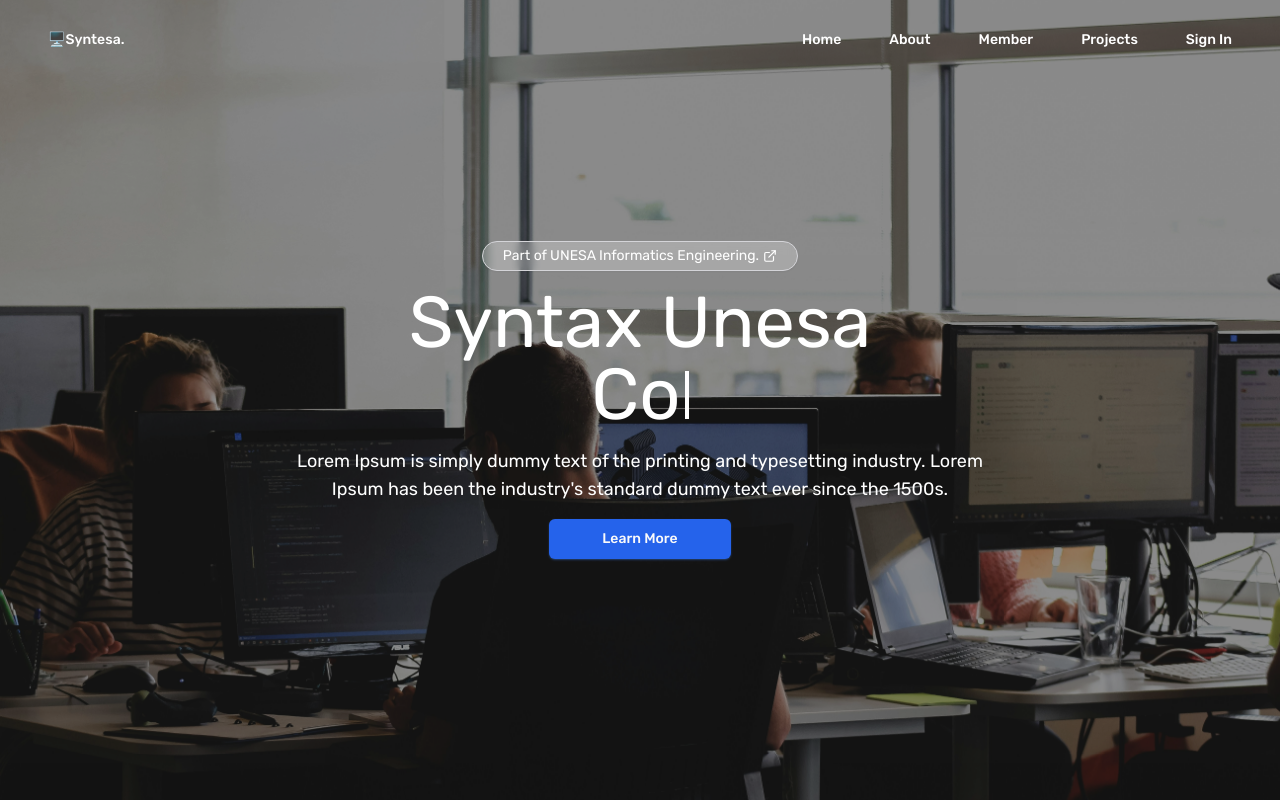
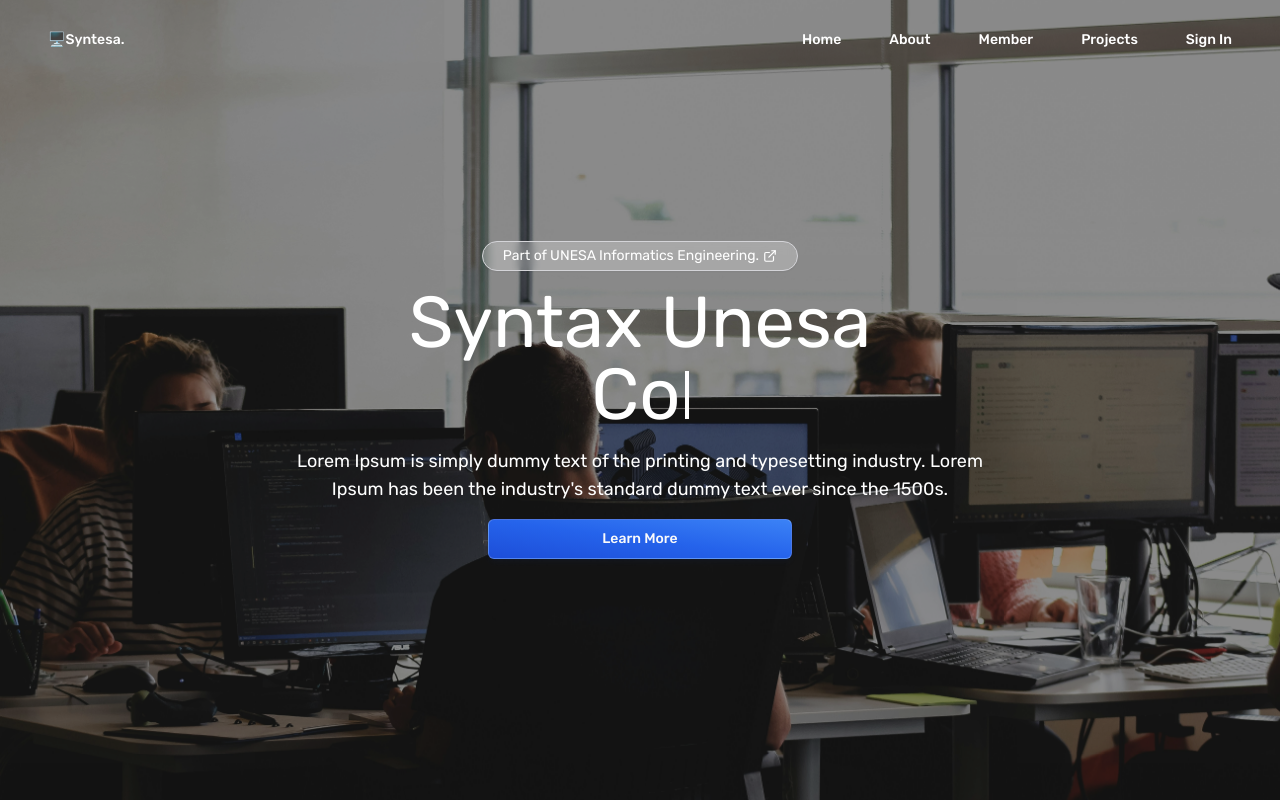
Before and after one commit to rayhan889/syntesa-web, a Next.js app: page / in a window 1280 px wide. Built offline with nearby package versions, Linux system fonts and the light colour scheme; no server answers.

Commit message:
better hero button

```diff
--- a/components/sections/Hero.tsx
+++ b/components/sections/Hero.tsx
@@ -100,7 +100,7 @@ const Hero = forwardRef<HTMLDivElement>((_, ref) => {
           </h4>
           <Button
             size={'lg'}
-            className='w-[80%] bg-blue-600 shadow-sm shadow-blue-500/40 transition-colors duration-300 hover:bg-blue-700 lg:w-[15%]'
+            className='w-[80%] border border-white/20 bg-gradient-to-tr from-blue-700 via-blue-600 to-blue-500 shadow-md shadow-blue-950/15 transition-transform duration-300 hover:-translate-y-1 hover:bg-blue-800 lg:w-[25%]'
           >
             Learn More
           </Button>
```
